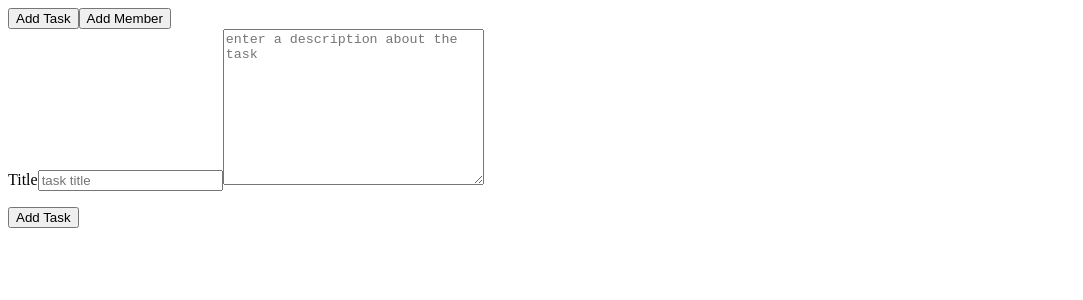
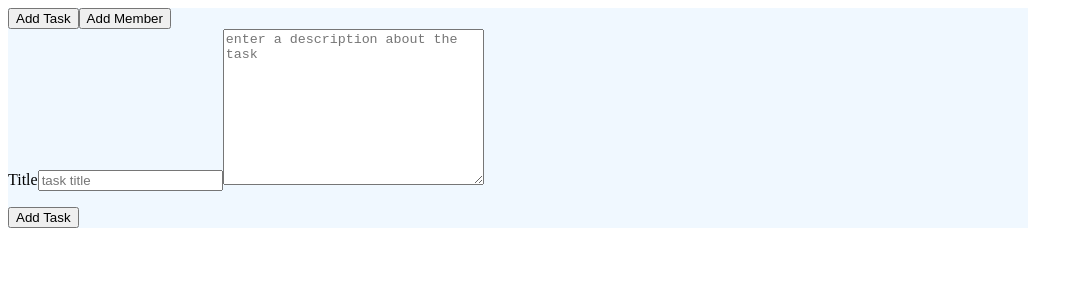
Before and after one commit to trescoder/todo-team, an Angular app: page / in a window 1280 px wide. Shown: the top 300 px of the page, without its empty margins (0-1083 px from the left). Built offline with nearby package versions, Linux system fonts and the light colour scheme.

Commit message:
styling the app.component.html

```diff
--- a/src/app/app.component.css
+++ b/src/app/app.component.css
@@ -0,0 +1,6 @@
+.container {
+  min-width: 320px;
+  width: auto;
+  max-width: 1020px;
+  background-color: aliceblue;
+}
--- a/src/app/app.component.html
+++ b/src/app/app.component.html
@@ -1,8 +1,12 @@
-<div>
+<div class="container">
+  <!-- Button Sections -->
+  <div class="header-button">
     <button (click)="showTaskForm = true">Add Task</button>
     <button (click)="showTaskForm = false">Add Member</button>
   </div>
-<div>
+
+  <!-- Forms Section -->
+  <div class="forms">
     <app-add-task *ngIf="showTaskForm"></app-add-task>
     <app-add-member *ngIf="!showTaskForm"></app-add-member>
   </div>
@@ -21,3 +25,4 @@
       </div>
     </div>
   </div>
+</div>
```
Lines whose indentation alone changed are shown as unchanged.
